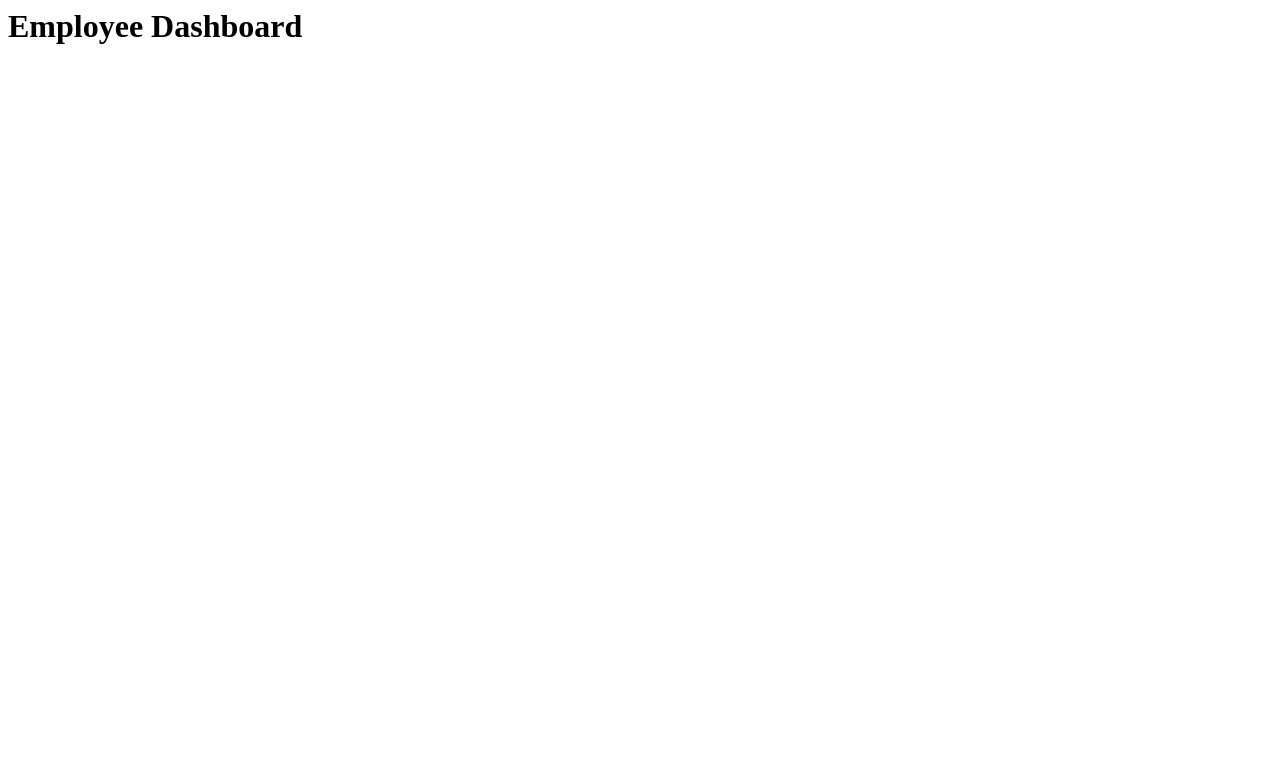
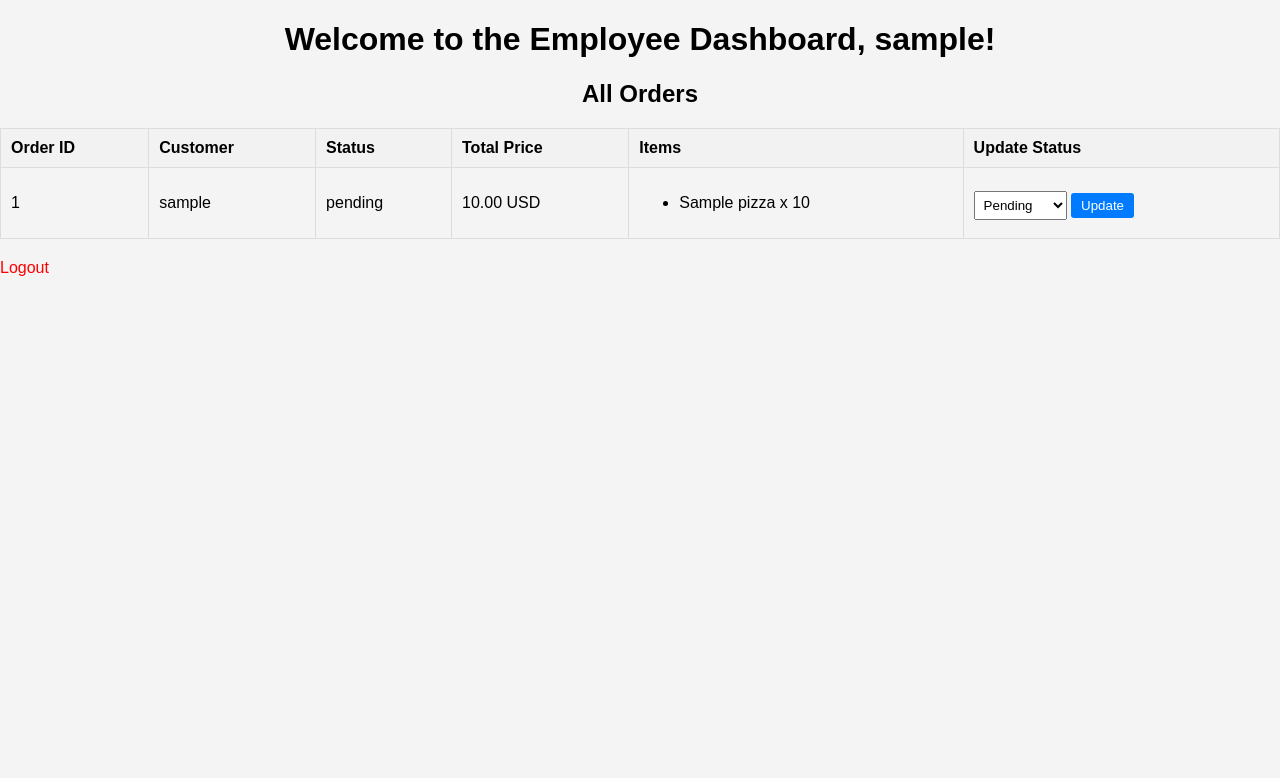
Before and after one commit to FrancescoRec/Pizzeria_Pasquali, a Django app: page /employee_dashboard/ in a window 1280 px wide. Before the commit the part shown is almost empty. Shown: the top 778 px of the page. Run offline with Django 5.2, Linux system fonts and the light colour scheme; a user stored in the database is signed in; tables that the repository leaves empty hold one stand-in row (values such as "Sample post"); parts of the project's set-up code (start-up, migrations or seed data) failed here and were passed over.

Commit message:
add employee dashboard

```diff
--- a/api/authentication/views.py
+++ b/api/authentication/views.py
@@ -3,6 +3,7 @@ from django.contrib.auth import login
 from .forms import UserRegistrationForm
 from api.employees.models import Employee
 from api.customers.models import Customer
+from api.orders.models import Order
 from django.contrib.auth.decorators import login_required
 from django.http import HttpResponse
 
@@ -48,4 +49,10 @@ def dashboard(request):
 # Employee Dashboard View
 @login_required
 def employee_dashboard(request):
-    return render(request, 'employee_dashboard.html')
+    # Ensure the user is an approved employee
+    if hasattr(request.user, 'employee') and request.user.employee.is_approved:
+        # Fetch all orders for display
+        orders = Order.objects.all()  # Get all orders
+        return render(request, 'employee_dashboard.html', {'orders': orders})
+    else:
+        return HttpResponse("You do not have permission to access this page.")
--- a/api/orders/urls.py
+++ b/api/orders/urls.py
@@ -12,4 +12,5 @@ urlpatterns = [
     path('place_order/', views.place_order, name='place_order'),  # Handles placing an order
     path('customer_orders/', views.customer_orders, name='customer_orders'),  # New URL for customer orders
     path('request_order_change/<int:order_id>/', views.request_order_change, name='request_order_change'),
+    path('orders/update_status/<int:order_id>/', views.update_order_status, name='update_order_status'),
 ]
--- /dev/null
+++ b/frontend/static/styles_employee.css
@@ -0,0 +1,49 @@
+body {
+    font-family: Arial, sans-serif;
+    background-color: #f4f4f4;
+    margin: 0;
+    padding: 0;
+}
+
+h1, h2 {
+    text-align: center;
+}
+
+table {
+    width: 100%;
+    margin: 20px auto;
+    border-collapse: collapse;
+}
+
+th, td {
+    padding: 10px;
+    text-align: left;
+    border: 1px solid #ddd;
+}
+
+thead {
+    background-color: #f2f2f2;
+}
+
+select, button {
+    padding: 5px;
+    margin-top: 5px;
+    cursor: pointer;
+}
+
+button {
+    background-color: #007bff;
+    color: white;
+    border: none;
+    border-radius: 3px;
+    padding: 5px 10px;
+}
+
+button:hover {
+    background-color: #0056b3;
+}
+
+a {
+    text-decoration: none;
+    color: red;
+}
--- a/frontend/templates/employee_dashboard.html
+++ b/frontend/templates/employee_dashboard.html
@@ -1 +1,61 @@
-<H1>Employee Dashboard</H1>
+{% load static %}
+<!DOCTYPE html>
+<html lang="en">
+<head>
+    <meta charset="UTF-8">
+    <meta name="viewport" content="width=device-width, initial-scale=1.0">
+    <title>Employee Dashboard</title>
+    <link rel="stylesheet" href="{% static 'styles_employee.css' %}">
+</head>
+<body>
+    <h1>Welcome to the Employee Dashboard, {{ user.username }}!</h1>
+
+    <h2>All Orders</h2>
+    <table>
+        <thead>
+            <tr>
+                <th>Order ID</th>
+                <th>Customer</th>
+                <th>Status</th>
+                <th>Total Price</th>
+                <th>Items</th>
+                <th>Update Status</th>
+            </tr>
+        </thead>
+        <tbody>
+            {% for order in orders %}
+            <tr>
+                <td>{{ order.id }}</td>
+                <td>{{ order.customer.user.username }}</td>
+                <td>{{ order.status }}</td>
+                <td>{{ order.total_price }} USD</td>
+                <td>
+                    <ul>
+                        {% for item in order.items.all %}
+                        <li>{{ item.pizza.name }} x {{ item.quantity }}</li>
+                        {% endfor %}
+                    </ul>
+                </td>
+                <td>
+                    <form method="POST" action="{% url 'update_order_status' order.id %}">
+                        {% csrf_token %}
+                        <select name="status">
+                            <option value="pending" {% if order.status == "pending" %}selected{% endif %}>Pending</option>
+                            <option value="picked up" {% if order.status == "picked up" %}selected{% endif %}>Picked Up</option>
+                            <option value="rejected" {% if order.status == "rejected" %}selected{% endif %}>Rejected</option>
+                        </select>
+                        <button type="submit">Update</button>
+                    </form>
+                </td>
+            </tr>
+            {% empty %}
+            <tr>
+                <td colspan="6">No orders available</td>
+            </tr>
+            {% endfor %}
+        </tbody>
+    </table>
+
+    <p><a href="{% url 'login' %}">Logout</a></p>
+</body>
+</html>
```
Also changed, not shown: api/orders/views.py (+17 -0 lines).
